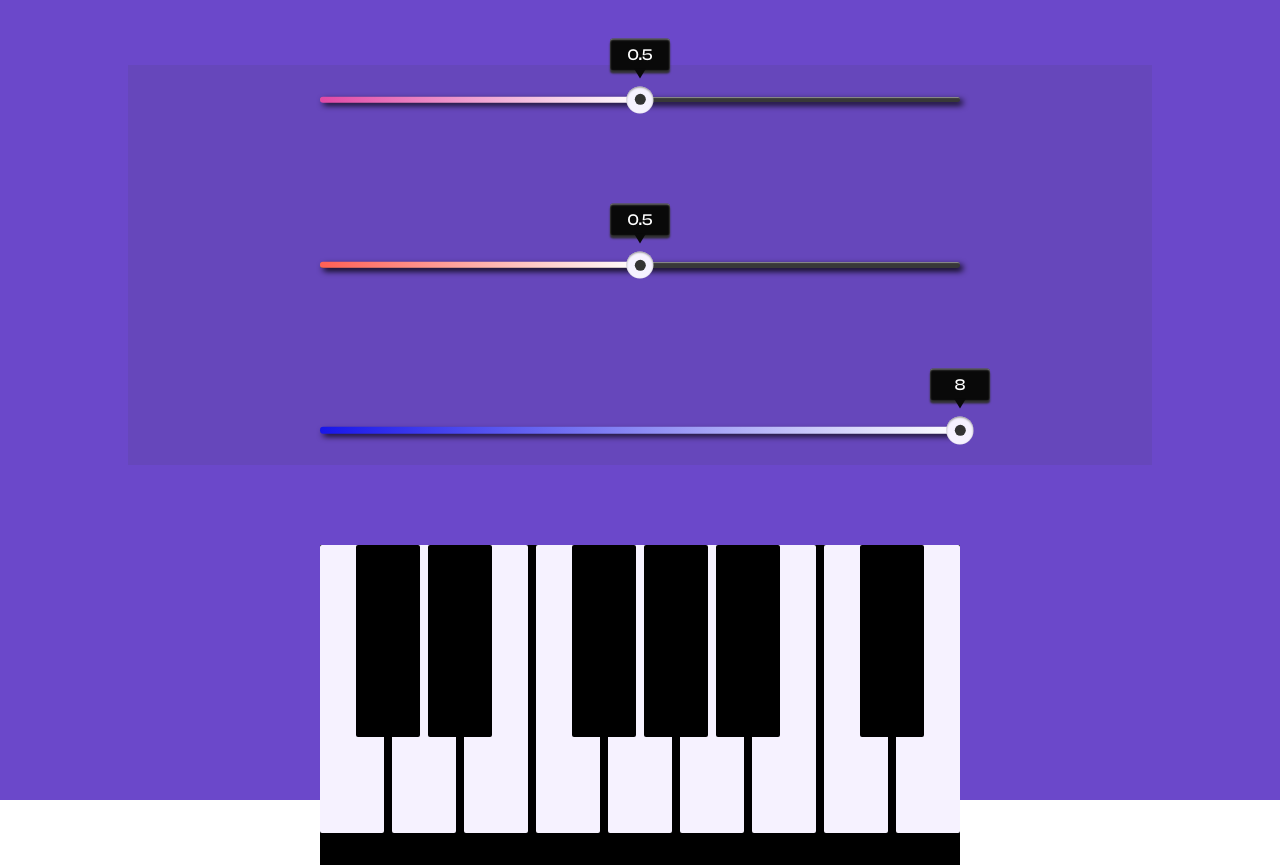
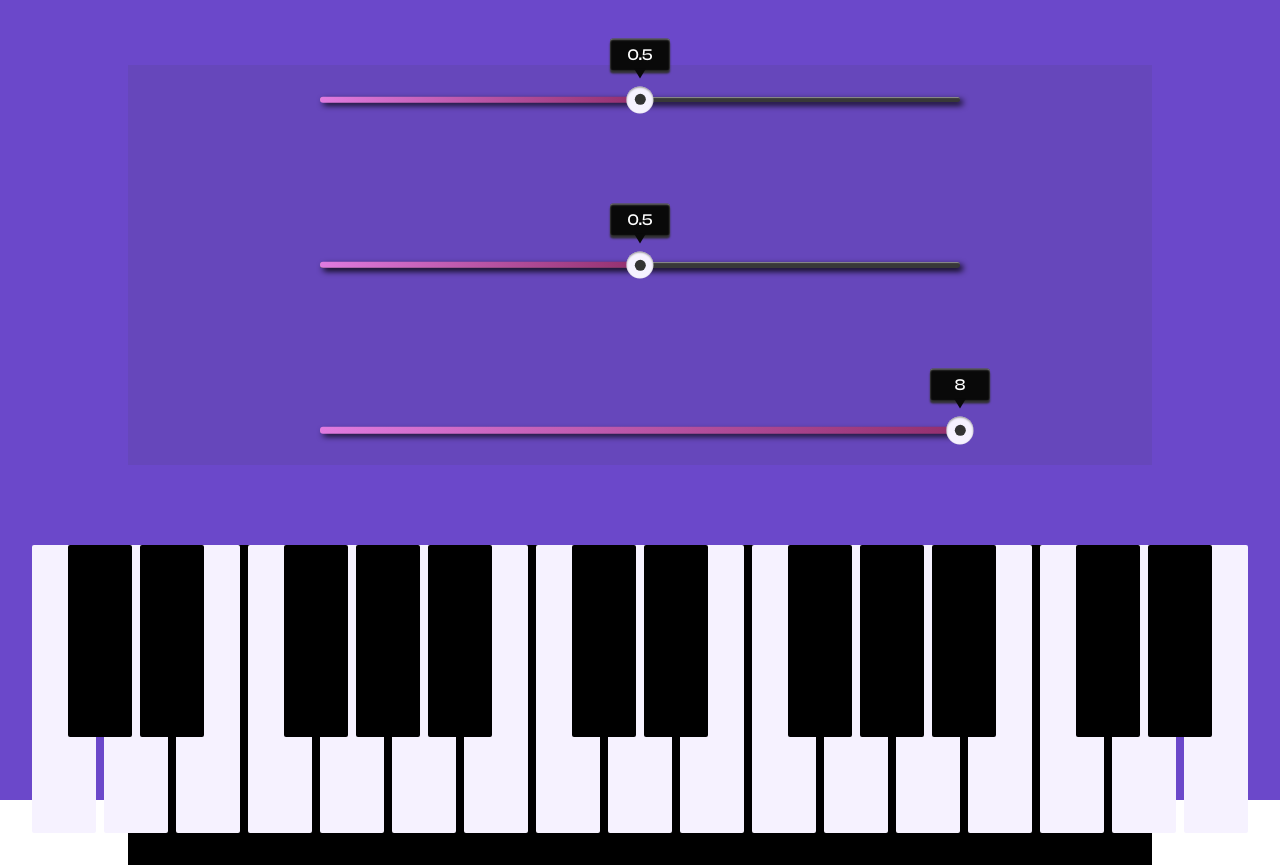
Before and after one commit to justkakai/Synth-App, a React (Create React App) app: page / in a window 1280 px wide. Built offline with nearby package versions, Linux system fonts and the light colour scheme.

Commit message:
added keys to keyboard

```diff
--- a/src/App.jsx
+++ b/src/App.jsx
@@ -17,6 +17,8 @@ function App() {
 
   function playNote(note) {
 
+    // Tone.context.lookAhead = 0;
+
     const pingPongDelay = new Tone.PingPongDelay("4n", parseFloat(pingPongVal)).toDestination();
 
     /*  const autoWah = new Tone.AutoWah(100, 2, -300).toDestination();
@@ -28,7 +30,7 @@ function App() {
 
     // const oscillator = new Tone.Oscillator().connect(feedbackDelay).start();
 
-    const synth = new Tone.Synth().toDestination().connect(pingPongDelay).connect(feedbackDelay).connect(bitCrusher);
+    const synth = new Tone.MetalSynth().toDestination().connect(pingPongDelay).connect(feedbackDelay).connect(bitCrusher);
 
     const now = Tone.now();
     synth.triggerAttackRelease(note, "4n", now);
--- a/src/Notes.js
+++ b/src/Notes.js
@@ -13,6 +13,18 @@ const playC4 = () => {
 */
 
 const notes = [
+    { note: "C", noteOctave: "C3", keysClasses: "white-key piano-key" },
+    { note: "Db", noteOctave: "Db3", keysClasses: "black-key piano-key" },
+    { note: "D", noteOctave: "D3", keysClasses: "white-key piano-key" },
+    { note: "Eb", noteOctave: "Eb3", keysClasses: "black-key piano-key" },
+    { note: "E", noteOctave: "E3", keysClasses: "white-key piano-key" },
+    { note: "F", noteOctave: "F3", keysClasses: "white-key piano-key" },
+    { note: "Gb", noteOctave: "Gb3", keysClasses: "black-key piano-key" },
+    { note: "G", noteOctave: "G3", keysClasses: "white-key piano-key" },
+    { note: "Ab", noteOctave: "Ab3", keysClasses: "black-key piano-key" },
+    { note: "A", noteOctave: "A3", keysClasses: "white-key piano-key" },
+    { note: "Bb", noteOctave: "Bb3", keysClasses: "black-key piano-key" },
+    { note: "B", noteOctave: "B3", keysClasses: "white-key piano-key" },
     { note: "C", noteOctave: "C4", keysClasses: "white-key piano-key" },
     { note: "Db", noteOctave: "Db4", keysClasses: "black-key piano-key" },
     { note: "D", noteOctave: "D4", keysClasses: "white-key piano-key" },
@@ -28,6 +40,8 @@ const notes = [
     { note: "C", noteOctave: "C5", keysClasses: "white-key piano-key" },
     { note: "Db", noteOctave: "Db5", keysClasses: "black-key piano-key" },
     { note: "D", noteOctave: "D5", keysClasses: "white-key piano-key" },
+    { note: "Eb", noteOctave: "Eb5", keysClasses: "black-key piano-key" },
+    { note: "E", noteOctave: "E5", keysClasses: "white-key piano-key" }
 ]
 
 const KEY_TO_NOTE = {
--- a/src/styles/Keyboard.css
+++ b/src/styles/Keyboard.css
@@ -4,7 +4,7 @@
     justify-content: flex-end;
     align-items: center;
     gap: 0.5rem;
-    width: 50%;
+    width: 80%;
     background-color: black;
     padding-bottom: 2rem;
     /* border: 4px solid firebrick; */
--- a/src/styles/Sliders.css
+++ b/src/styles/Sliders.css
@@ -105,14 +105,26 @@
   pointer-events: none;
 }
 
-.ping-pong-slider .progress {
-  background: linear-gradient(90deg, #e048a6, #ffffff 100%);
+/* .ping-pong-slider .progress {
+  background: linear-gradient(90deg, #E07BE0, #932F6D 100%);
 }
 
 .feedback-slider .progress {
-  background: linear-gradient(90deg, #ff5f54, #ffffff 100%);
+  background: linear-gradient(90deg, #E07BE0, #932F6D 100%);
 }
 
 .bit-crusher-slider .progress {
-  background: linear-gradient(90deg, #1815e9, #ffffff 100%);
+  background: linear-gradient(90deg, #E07BE0, #932F6D 100%);
+} */
+
+.ping-pong-slider .progress {
+  background: linear-gradient(90deg, #E07BE0, #932F6D 100%);
 }
+
+.feedback-slider .progress {
+  background: linear-gradient(90deg, #E07BE0, #932F6D 100%);
+}
+
+.bit-crusher-slider .progress {
+  background: linear-gradient(90deg, #E07BE0, #932F6D 100%);
+}
```
Also changed, not shown: src/extraFunctions.js (deleted, +0 -23 lines).
